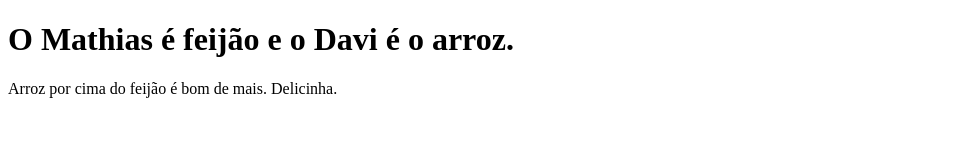
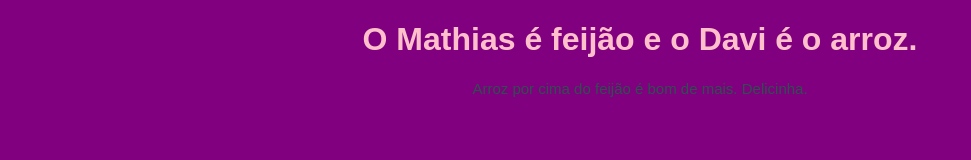
Before and after one commit to vthxzy60hz/siteaula, a plain HTML site: page index.html in a window 1280 px wide. Shown: the whole page, without its empty margins (0-971 px from the left). Drawn offline with Linux system fonts and the light colour scheme.

Commit message:
Update index.html

```diff
--- a/index.html
+++ b/index.html
@@ -1,6 +1,20 @@
 <!DOCTYPE html>
 <html lang="pt-BR">
 <head>
+  <style>
+    body {
+      background-color: purple;
+      font-family: Arial, sans-serif;
+      text-align: center;
+    }
+    h1 {
+      color: pink;
+    }
+    p {
+      font-size: 15px;
+      color: darkslategray;
+    }
+  </style>
   <meta charset="UTF-8"
   <meta name="viewport"
 content="width=device-width, initial-scale=1.0">
```
